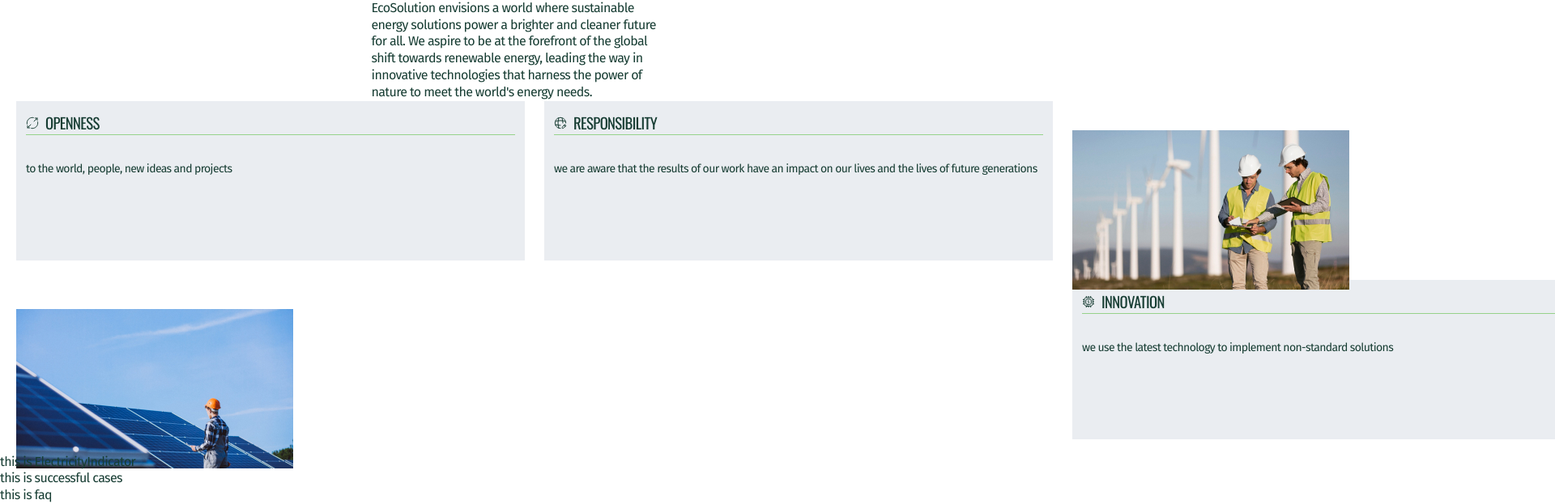
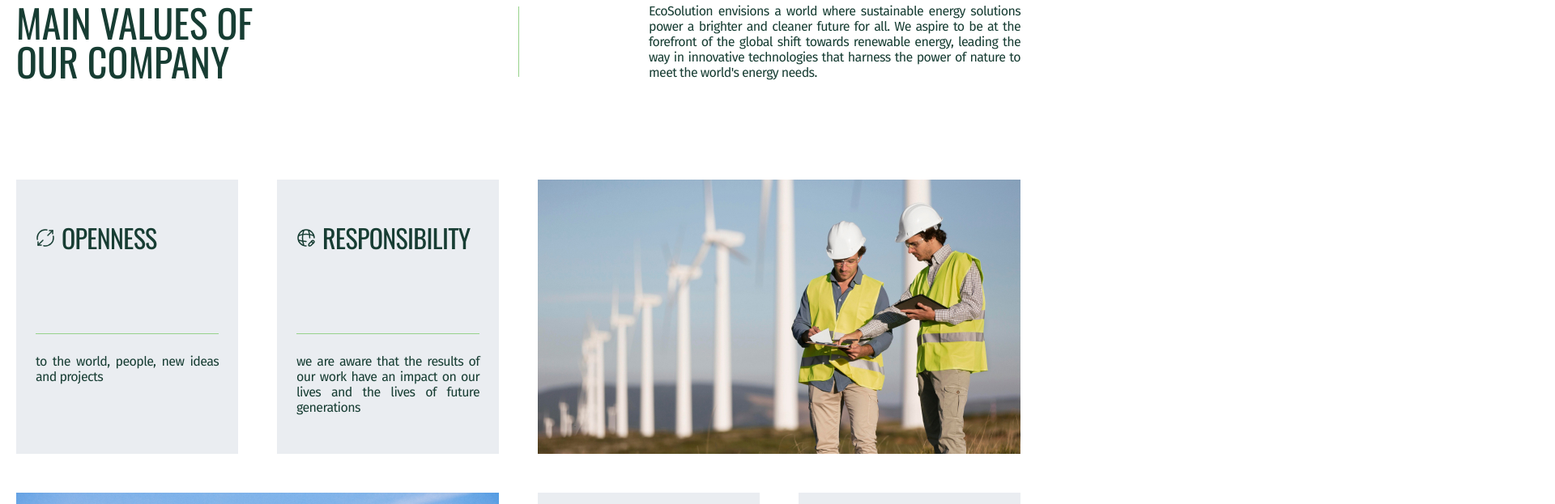
Before and after one commit to AscariA10/Ecosolution_TestTask, a React (Vite) app: page / in a window 1280 px wide. Shown: the part 1138-1761 px from the top of the page at 81% size, 1920 px wide, since content can reach past the window. Built offline with nearby package versions, Linux system fonts and the light colour scheme.

Commit message:
make values section also make refactor with pseudo elements

```diff
--- a/src/assets/svg-components/values/Innovation.jsx
+++ b/src/assets/svg-components/values/Innovation.jsx
@@ -1,8 +1,11 @@
 import { IconContainer } from "../../../components/common-styles/common-styles.styled";
 
-export const Innovation = () => {
+export const Innovation = ({
+   width = { mobile: "16px", tablet: "16px", desktop: "24px" },
+   height = { mobile: "16px", tablet: "16px", desktop: "24px" },
+}) => {
    return (
-      <IconContainer width="16px" height="16px">
+      <IconContainer width={width} height={height}>
          <svg viewBox="0 0 16 16" fill="none" xmlns="http://www.w3.org/2000/svg">
             <path
                d="M6.40008 13.3333H9.60008C12.2667 13.3333 13.3334 12.2666 13.3334 9.59996V6.39996C13.3334 3.73329 12.2667 2.66663 9.60008 2.66663H6.40008C3.73341 2.66663 2.66675 3.73329 2.66675 6.39996V9.59996C2.66675 12.2666 3.73341 13.3333 6.40008 13.3333Z"
--- a/src/assets/svg-components/values/Openness.jsx
+++ b/src/assets/svg-components/values/Openness.jsx
@@ -1,8 +1,11 @@
 import { IconContainer } from "../../../components/common-styles/common-styles.styled";
 
-export const Openness = () => {
+export const Openness = ({
+   width = { mobile: "16px", tablet: "16px", desktop: "24px" },
+   height = { mobile: "16px", tablet: "16px", desktop: "24px" },
+}) => {
    return (
-      <IconContainer width="16px" height="16px">
+      <IconContainer width={width} height={height}>
          <svg viewBox="0 0 16 16" fill="none" xmlns="http://www.w3.org/2000/svg">
             <path
                d="M11.3333 2H13.9999V4.66667"
--- a/src/assets/svg-components/values/Quality.jsx
+++ b/src/assets/svg-components/values/Quality.jsx
@@ -1,8 +1,11 @@
 import { IconContainer } from "../../../components/common-styles/common-styles.styled";
 
-export const Quality = () => {
+export const Quality = ({
+   width = { mobile: "16px", tablet: "16px", desktop: "24px" },
+   height = { mobile: "16px", tablet: "16px", desktop: "24px" },
+}) => {
    return (
-      <IconContainer width="16px" height="16px">
+      <IconContainer width={width} height={height}>
          <svg viewBox="0 0 16 16" fill="none" xmlns="http://www.w3.org/2000/svg">
             <path
                d="M5.77992 9.33337H2.66659C1.93325 9.33337 1.33325 9.93337 1.33325 10.6667V14.6667H5.77992V9.33337Z"
--- a/src/assets/svg-components/values/Responsibility.jsx
+++ b/src/assets/svg-components/values/Responsibility.jsx
@@ -1,8 +1,11 @@
 import { IconContainer } from "../../../components/common-styles/common-styles.styled";
 
-export const Responsibility = () => {
+export const Responsibility = ({
+   width = { mobile: "16px", tablet: "16px", desktop: "24px" },
+   height = { mobile: "16px", tablet: "16px", desktop: "24px" },
+}) => {
    return (
-      <IconContainer width="16px" height="16px">
+      <IconContainer width={width} height={height}>
          <svg viewBox="0 0 16 16" fill="none" xmlns="http://www.w3.org/2000/svg">
             <path
                d="M14.6666 8.00004C14.6666 4.32004 11.6799 1.33337 7.99992 1.33337C4.31992 1.33337 1.33325 4.32004 1.33325 8.00004C1.33325 11.68 4.31992 14.6667 7.99992 14.6667"
--- a/src/components/common-components/SectionTitle.styled.js
+++ b/src/components/common-components/SectionTitle.styled.js
@@ -14,4 +14,17 @@ export const Title = styled.h3`
    font-weight: 400;
    line-height: 1;
    letter-spacing: 0;
+
+   @media screen and (min-width: 768px) {
+      width: 272px;
+      margin-left: 0;
+      margin-bottom: 0;
+
+      font-size: 36px;
+   }
+   @media screen and (min-width: 1280px) {
+      width: 365px;
+
+      font-size: 48px;
+   }
 `;
--- a/src/components/common-styles/common-styles.styled.js
+++ b/src/components/common-styles/common-styles.styled.js
@@ -30,6 +30,10 @@ export const IconContainer = styled.span`
    display: flex;
    justify-content: center;
    align-items: center;
-   width: ${props => props.width};
-   height: ${props => props.height};
+   width: ${props => props.width.mobile};
+   height: ${props => props.height.mobile};
+   @media screen and (min-width: 1280px) {
+      width: ${props => props.width.desktop};
+      height: ${props => props.height.desktop};
+   }
 `;
--- a/src/components/sections/hero/Hero.styled.js
+++ b/src/components/sections/hero/Hero.styled.js
@@ -5,10 +5,10 @@ import { LightButton } from "../../common-components/LightButton";
 import { colors } from "../../common-styles/colors";
 
 export const Section = styled.section`
+   width: 100%;
    padding-top: 136px;
    padding-bottom: 18px;
    @media screen and (min-width: 768px) {
-      width: 708px;
       padding-top: 154px;
    }
    @media screen and (min-width: 1280px) {
@@ -83,6 +83,8 @@ export const AddressWrapper = styled.div`
    display: flex;
    flex-direction: column;
    position: relative;
+
+   width: 100%;
 
    &::before {
       content: "";
--- a/src/components/sections/values/ValueCard/ValueCard.styled.js
+++ b/src/components/sections/values/ValueCard/ValueCard.styled.js
@@ -4,6 +4,14 @@ import { colors } from "../../../common-styles/colors";
 export const Card = styled.div`
    padding: 13px 12px 12px;
    background-color: ${colors.CARD_BACKGROUND};
+
+   @media screen and (min-width: 768px) {
+      padding-top: 12px;
+   }
+
+   @media screen and (min-width: 1280px) {
+      padding: 48px 24px;
+   }
 `;
 
 export const CardTitle = styled.h3`
@@ -17,11 +25,28 @@ export const CardTitle = styled.h3`
    text-transform: uppercase;
    line-height: 1.5;
 
-   border-bottom: 1px solid ${colors.ACCENT};
+   @media screen and (min-width: 768px) {
+      margin-bottom: 51px;
+      font-size: 18px;
+   }
+
+   @media screen and (min-width: 1280px) {
+      margin-bottom: 94px;
+      font-size: 32px;
+   }
 `;
 
 export const CardDescription = styled.p`
+   padding-top: 12px;
    text-align: justify;
 
    font-size: 14px;
+   border-top: 1px solid ${colors.ACCENT};
+   @media screen and (min-width: 768px) {
+      line-height: 1.2;
+   }
+   @media screen and (min-width: 1280px) {
+      padding-top: 24px;
+      font-size: 16px;
+   }
 `;
--- a/src/components/sections/values/Values.jsx
+++ b/src/components/sections/values/Values.jsx
@@ -1,7 +1,7 @@
 import { SectionTitle } from "../../common-components/SectionTitle";
 import { ValueCard } from "./ValueCard/ValueCard";
 
-import { Definition, Section, ValuesWrapper, Thumb } from "./Values.styled";
+import { Definition, Section, ValuesWrapper, Thumb, TitleWrapper } from "./Values.styled";
 import { Container } from "../../common-styles/common-styles.styled";
 
 import { Innovation } from "../../../assets/svg-components/values/Innovation";
@@ -11,48 +11,70 @@ import { Responsibility } from "../../../assets/svg-components/values/Responsibi
 
 import solar from "../../../assets/images/values/solar-tablet.jpg";
 import turbine from "../../../assets/images/values/turbine-tablet.jpg";
+import solarDesktop from "../../../assets/images/values/solar-desktop.jpg";
+import turbineDesktop from "../../../assets/images/values/turbine-desktop.jpg";
 
 export const Values = () => {
    return (
       <Section>
          <Container>
-            <SectionTitle title="main values of our company" />
-            <Definition>
-               EcoSolution envisions a world where sustainable energy solutions power a brighter and
-               cleaner future for all. We aspire to be at the forefront of the global shift towards
-               renewable energy, leading the way in innovative technologies that harness the power
-               of nature to meet the world's energy needs.
-            </Definition>
+            <TitleWrapper>
+               <SectionTitle title="main values of our company" />
+               <Definition>
+                  EcoSolution envisions a world where sustainable energy solutions power a brighter
+                  and cleaner future for all. We aspire to be at the forefront of the global shift
+                  towards renewable energy, leading the way in innovative technologies that harness
+                  the power of nature to meet the world's energy needs.
+               </Definition>
+            </TitleWrapper>
             <ValuesWrapper>
                <ValueCard
                   title="Openness"
                   description="to the world, people, new ideas and projects"
                >
-                  <Openness />
+                  <Openness
+                     width={{ mobile: "16px", desktop: "24px" }}
+                     height={{ mobile: "16px", desktop: "24px" }}
+                  />
                </ValueCard>
                <ValueCard
                   title="Responsibility"
                   description="we are aware that the results of our work have an impact on our lives and the lives of future generations"
                >
-                  <Responsibility />
+                  <Responsibility
+                     width={{ mobile: "16px", desktop: "24px" }}
+                     height={{ mobile: "16px", desktop: "24px" }}
+                  />
                </ValueCard>
                <ValueCard
                   title="Innovation"
                   description="we use the latest technology to implement non-standard solutions"
                >
-                  <Innovation />
+                  <Innovation
+                     width={{ mobile: "16px", desktop: "24px" }}
+                     height={{ mobile: "16px", desktop: "24px" }}
+                  />
                </ValueCard>
                <ValueCard
                   title="Quality"
                   description="we do not strive to be the first among others, but we want to be the best in our business"
                >
-                  <Quality />
+                  <Quality
+                     width={{ mobile: "16px", desktop: "24px" }}
+                     height={{ mobile: "16px", desktop: "24px" }}
+                  />
                </ValueCard>
                <Thumb>
-                  <img src={solar} />
+                  <picture>
+                     <source media="(min-width: 1280px)" srcSet={`${solarDesktop}`} />
+                     <img src={solar} />
+                  </picture>
                </Thumb>
                <Thumb>
-                  <img src={turbine} />
+                  <picture>
+                     <source media="(min-width: 1280px)" srcSet={`${turbineDesktop}`} />
+                     <img src={turbine} />
+                  </picture>
                </Thumb>
             </ValuesWrapper>
          </Container>
--- a/src/components/sections/values/Values.styled.js
+++ b/src/components/sections/values/Values.styled.js
@@ -3,54 +3,94 @@ import { colors } from "../../common-styles/colors";
 
 export const Section = styled.section`
    padding: 18px 0;
+
+   @media screen and (min-width: 768px) {
+      padding-top: 83px;
+   }
+   @media screen and (min-width: 1280px) {
+      padding-top: 102px;
+   }
 `;
 
-// export const ValuesContainer = styled.div`
+export const TitleWrapper = styled.div`
+   margin-bottom: 36px;
 
-// `;
+   @media screen and (min-width: 768px) {
+      width: 100%;
+      display: flex;
+      justify-content: space-between;
+
+      margin-bottom: 100px;
+   }
+   @media screen and (min-width: 1280px) {
+      margin-bottom: 122px;
+   }
+`;
 
 export const Definition = styled.p`
    width: 320px;
-   margin-bottom: 36px;
 
    text-align: justify;
    @media screen and (min-width: 768px) {
+      position: relative;
       width: 342px;
       margin-bottom: 0;
 
-      text-align: left;
+      line-height: 1.19;
+      &::before {
+         content: "";
+         position: absolute;
+         display: block;
+         top: 4px;
+         left: -11px;
+
+         height: 110px;
+         width: 1px;
+
+         border-left: 1px solid ${colors.ACCENT};
+      }
    }
    @media screen and (min-width: 1280px) {
-      width: 363px;
+      width: 459px;
+
+      &::before {
+         content: "";
+         position: absolute;
+         top: 4px;
+         left: -161px;
+         display: block;
+         height: 87px;
+         width: 1px;
+
+         border-left: 1px solid ${colors.ACCENT};
+      }
    }
 `;
 
 export const ValuesWrapper = styled.div`
    width: 100%;
+
    display: grid;
-   grid-template-columns: repeat(4, 1fr);
+   grid-template-columns: repeat(2, 1fr);
    grid-template-rows: 197px 197px;
    gap: 24px;
+   @media screen and (min-width: 768px) {
+      grid-template-columns: repeat(4, 1fr);
+   }
+   @media screen and (min-width: 1280px) {
+      grid-template-rows: repeat(2, 339px);
+      gap: 48px;
+   }
 `;
-
-// export const ValuesList = styled.ul`
-//    list-style: none;
-//    width: 320px;
-
-//    display: grid;
-//    grid-template-columns: 1fr 1fr;
-//    grid-template-rows: 197px 197px;
-//    gap: 24px;
-// `;
 
 export const Thumb = styled.div`
    display: none;
-   width: 320px;
-   margin: 0;
 
    @media screen and (min-width: 768px) {
       display: block;
       width: 342px;
+      margin: 0;
+
       grid-column: 1 / 3;
       grid-row: 2 / 3;
       &:last-child {
@@ -60,7 +100,6 @@ export const Thumb = styled.div`
    }
 
    @media screen and (min-width: 1280px) {
-      margin-top: 36px;
-      width: 1280px;
+      width: 596px;
    }
 `;
```
Also changed, not shown: src/assets/images/values/solar-desktop.jpg (added), src/assets/images/values/turbine-desktop.jpg (added).
